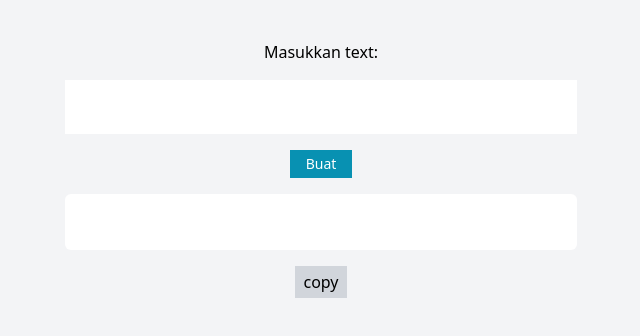
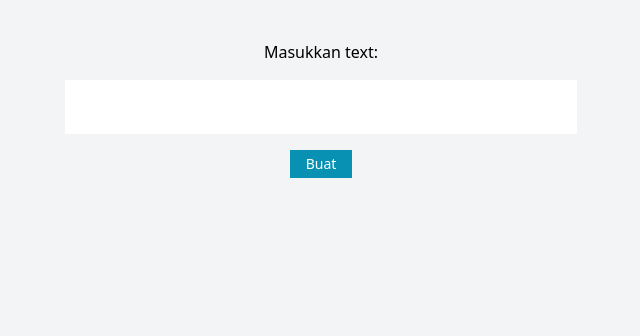
Before and after one commit to fsholehan/buatcaption, a Next.js app: page / in a window 1280 px wide. Shown: the top 336 px of the page, without its empty margins (319-959 px from the left). Built offline with nearby package versions, Linux system fonts and the light colour scheme.

Commit message:
fourth commit

```diff
--- a/pages/index.js
+++ b/pages/index.js
@@ -4,7 +4,7 @@ import Head from "next/head";
 import { useState } from "react";
 
 export default function Home() {
-  const [result, setResult] = useState({});
+  const [result, setResult] = useState("");
   const [word, setWord] = useState("");
   const [loading, setLoading] = useState(false);
 
@@ -15,7 +15,7 @@ export default function Home() {
       `https://tame-pear-catfish-belt.cyclic.app/api/?word=${word}`
     );
     const res = await data.data;
-    setResult(res);
+    setResult(res.content);
     setLoading(false);
   };
 
@@ -50,10 +50,10 @@ export default function Home() {
           {loading && <h1>Sebentar.....</h1>}
           {result && (
             <div className="w-full p-7 bg-white rounded-md">
-              <div>{result?.content}</div>
+              <div>{result}</div>
             </div>
           )}
-          <CopyButton text={result?.content} />
+          {result && <CopyButton text={result} />}
         </div>
       </div>
     </>
```
